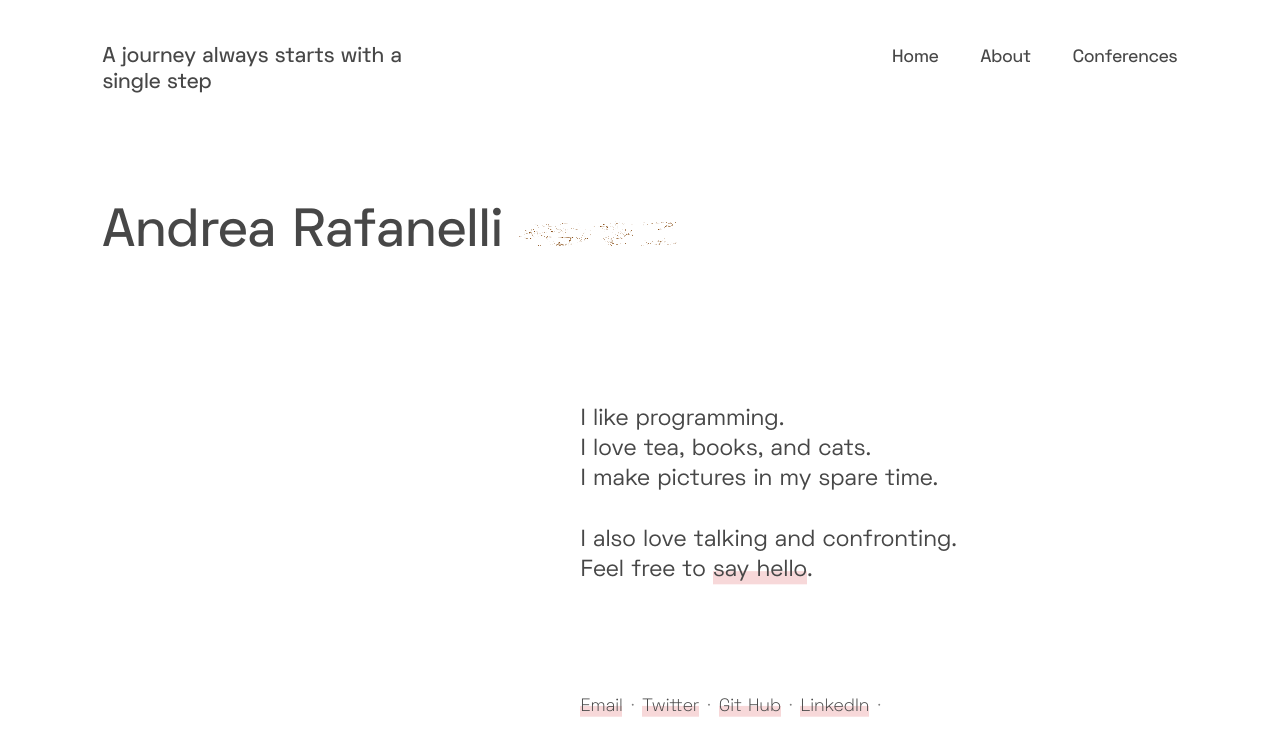
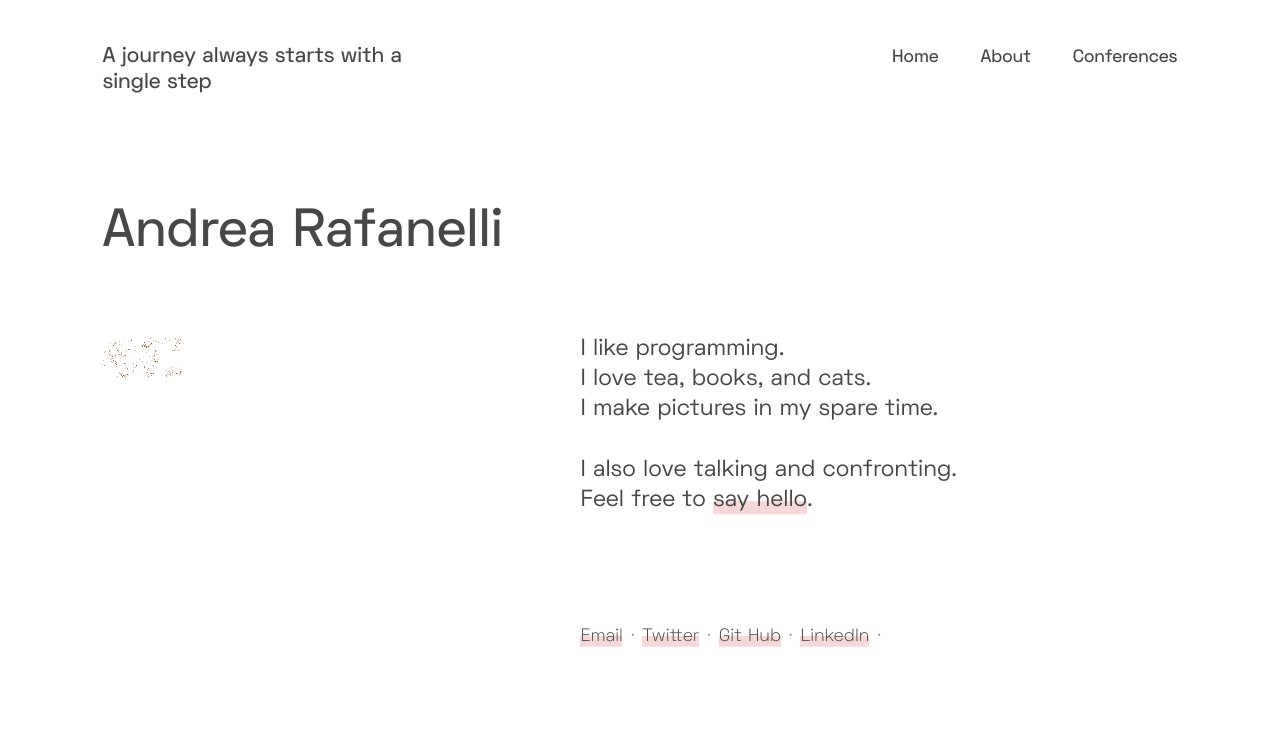
Before and after one commit to lollix91/andrearafanelli.github.io, a Jekyll site: the page built from index.html, in a window 1280 px wide. Shown: the top 756 px of the page. Built offline with Jekyll 4.4.1, drawn with Linux system fonts in a browser that asks for light colours.

Commit message:
Update index.html

```diff
--- a/index.html
+++ b/index.html
@@ -5,14 +5,17 @@ layout: default
   <p class="about">
 
     Andrea Rafanelli
-     <canvas id="canvas1"></canvas>
-    <script src="script.js"></script>
+
   </p>
   <div>
   </div>
 </div>
 <div class="container recipe">
-  <div></div>
+  <div>
+       <canvas id="canvas1"></canvas>
+    <script src="script.js"></script>
+
+  </div>
   <div>
     <p class="lede">
       I like programming.
```
